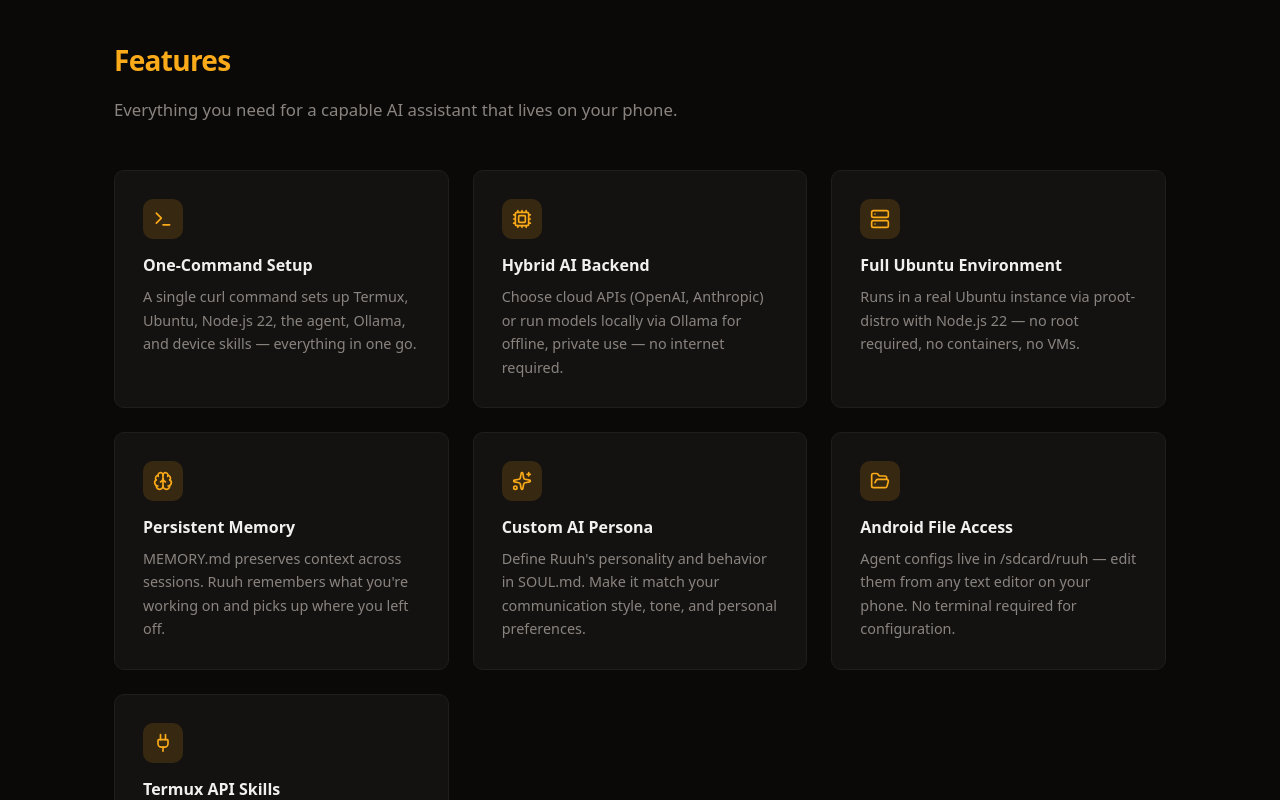
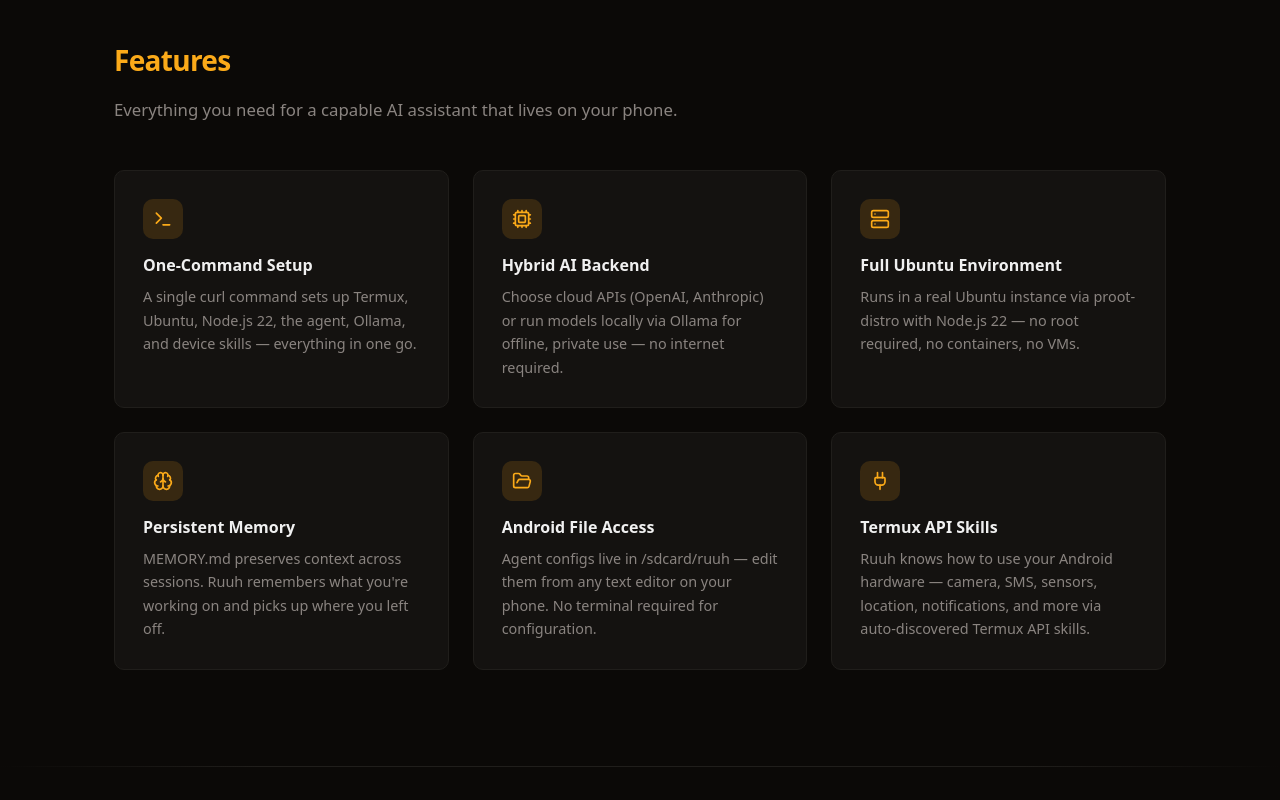
Before and after one commit to perminder-klair/ruuh, a Next.js app in the folder web/: page / in a window 1280 px wide. Shown: the part 2000-2800 px from the top of the page. Built offline with nearby package versions, Linux system fonts and the light colour scheme.

Commit message:
updated landing page

```diff
--- a/web/app/docs/page.tsx
+++ b/web/app/docs/page.tsx
@@ -78,7 +78,10 @@
       "Paste the one-liner below into Termux. It runs one command with three steps — the Termux + Ubuntu environment installs automatically, then Ollama and Termux API skills each prompt Y/n so you can skip them.",
     terminal: {
       lines: [
-        { prompt: true, text: "curl -fsSL https://raw.githubusercontent.com/perminder-klair/ruuh/main/scripts/setup.sh | bash" },
+        {
+          prompt: true,
+          text: "curl -fsSL https://raw.githubusercontent.com/perminder-klair/ruuh/main/scripts/setup.sh | bash",
+        },
         { prompt: false, text: "[1/3] Running ruuh-setup.sh..." },
         { prompt: false, text: "  Install Ollama + model? [Y/n] y" },
         { prompt: false, text: "[2/3] Running ollama-setup.sh..." },
@@ -201,8 +204,8 @@
           </AnimatedDiv>
           <AnimatedDiv delay={0.2}>
             <p className="max-w-[560px] text-lg leading-relaxed text-muted-foreground">
-              Everything you need to install and run Ruuh on your Android device.
-              The entire process takes about five minutes.
+              Everything you need to install and run Ruuh on your Android
+              device. The entire process takes about five minutes.
             </p>
           </AnimatedDiv>
         </div>
@@ -394,7 +397,9 @@
             </h2>
             <p className="mb-4 text-[1.05rem] text-muted-foreground">
               Teach Ruuh how to use your Android device features. Skills are
-              auto-discovered on startup — install once, use everywhere.
+              auto-discovered on startup — install once, use everywhere. If you
+              skipped skills during setup or want to reinstall them, run the
+              command below.
             </p>
             <p className="mb-6 text-[1.05rem] text-muted-foreground">
               Requires the{" "}
@@ -415,8 +420,8 @@
               >
                 Termux
               </a>{" "}
-              and Termux:API must be installed from F-Droid — mixing
-              Play Store and F-Droid versions causes signature mismatch errors.
+              and Termux:API must be installed from F-Droid — mixing Play Store
+              and F-Droid versions causes signature mismatch errors.
             </p>
           </AnimatedDiv>
           <AnimatedDiv delay={0.1}>
@@ -441,10 +446,10 @@
                     termux-device
                   </h3>
                   <p className="text-[0.9rem] leading-relaxed text-muted-foreground">
-                    Device hardware, sensors, and UI — battery status, brightness,
-                    torch, vibrate, volume, sensors, fingerprint, GPS location, WiFi,
-                    clipboard, notifications, dialogs, toasts, wake lock, wallpaper,
-                    and downloads.
+                    Device hardware, sensors, and UI — battery status,
+                    brightness, torch, vibrate, volume, sensors, fingerprint,
+                    GPS location, WiFi, clipboard, notifications, dialogs,
+                    toasts, wake lock, wallpaper, and downloads.
                   </p>
                 </div>
               </div>
@@ -459,9 +464,10 @@
                     termux-comms
                   </h3>
                   <p className="text-[0.9rem] leading-relaxed text-muted-foreground">
-                    Communication and media — SMS send &amp; receive, contacts, call log,
-                    camera photos, microphone recording, text-to-speech, media playback,
-                    file sharing, storage picker, and calendar access.
+                    Communication and media — SMS send &amp; receive, contacts,
+                    call log, camera photos, microphone recording,
+                    text-to-speech, media playback, file sharing, storage
+                    picker, and calendar access.
                   </p>
                 </div>
               </div>
@@ -477,8 +483,8 @@
                   </h3>
                   <p className="text-[0.9rem] leading-relaxed text-muted-foreground">
                     System integration and automation — job scheduling, infrared
-                    transmit, USB device access, NFC tag read/write, and hardware
-                    keystore crypto.
+                    transmit, USB device access, NFC tag read/write, and
+                    hardware keystore crypto.
                   </p>
                 </div>
               </div>
@@ -532,8 +538,8 @@
                     Already installed?
                   </h3>
                   <p className="mb-3 text-[0.92rem] leading-relaxed text-muted-foreground">
-                    If you chose &ldquo;Y&rdquo; when prompted during setup, Ollama is
-                    already installed with a model. Just run:
+                    If you chose &ldquo;Y&rdquo; when prompted during setup,
+                    Ollama is already installed with a model. Just run:
                   </p>
                   <div className="overflow-hidden rounded-lg border border-border bg-code-block shadow-terminal">
                     <div className="flex gap-2 border-b border-border px-4 py-2.5">
@@ -573,7 +579,9 @@
                       <div>
                         <span className="text-primary">~ $</span>{" "}
                         <span className="text-foreground break-all">
-                          curl -fsSL https://raw.githubusercontent.com/perminder-klair/ruuh/main/scripts/ollama-setup.sh | bash
+                          curl -fsSL
+                          https://raw.githubusercontent.com/perminder-klair/ruuh/main/scripts/ollama-setup.sh
+                          | bash
                         </span>
                       </div>
                     </div>
@@ -589,7 +597,9 @@
                     How it works
                   </h3>
                   <p className="text-[0.92rem] leading-relaxed text-muted-foreground">
-                    <code className="rounded bg-code-block px-1.5 py-0.5 text-[0.82rem]">ruuh --ollama</code>{" "}
+                    <code className="rounded bg-code-block px-1.5 py-0.5 text-[0.82rem]">
+                      ruuh --ollama
+                    </code>{" "}
                     starts the Ollama server, launches the agent with the local
                     model, and stops Ollama when you exit. No API keys needed.
                   </p>
@@ -634,16 +644,8 @@
                 cmd: "cd ~/agent && pi",
               },
               {
-                label: "Install Termux API skills",
-                cmd: SKILLS_CMD,
-              },
-              {
                 label: "Check battery (Termux API)",
                 cmd: "termux-battery-status",
-              },
-              {
-                label: "Re-run the setup script",
-                cmd: INSTALL_CMD,
               },
             ].map((item) => (
               <StaggerItem key={item.label}>
--- a/web/app/page.tsx
+++ b/web/app/page.tsx
@@ -2,7 +2,6 @@
   Terminal,
   Server,
   Brain,
-  Sparkles,
   FolderOpen,
   Plug,
   Cpu,
@@ -55,12 +54,6 @@
       "MEMORY.md preserves context across sessions. Ruuh remembers what you're working on and picks up where you left off.",
   },
   {
-    icon: Sparkles,
-    title: "Custom AI Persona",
-    description:
-      "Define Ruuh's personality and behavior in SOUL.md. Make it match your communication style, tone, and personal preferences.",
-  },
-  {
     icon: FolderOpen,
     title: "Android File Access",
     description:
@@ -71,41 +64,6 @@
     title: "Termux API Skills",
     description:
       "Ruuh knows how to use your Android hardware — camera, SMS, sensors, location, notifications, and more via auto-discovered Termux API skills.",
-  },
-];
-
-const installSteps = [
-  {
-    title: "Update Termux",
-    description: "Upgrades all Termux packages non-interactively",
-  },
-  {
-    title: "Install proot-distro & termux-api",
-    description: "Adds proot for Linux distros and API access",
-  },
-  {
-    title: "Setup Shared Storage",
-    description: "Creates ~/storage/shared/ruuh/ for config files",
-  },
-  {
-    title: "Create Agent Configs",
-    description: "Writes AGENTS.md, SOUL.md, and MEMORY.md",
-  },
-  {
-    title: "Install Ubuntu",
-    description: "Sets up Ubuntu via proot-distro",
-  },
-  {
-    title: "Install Node.js 22",
-    description: "Adds Node.js via NodeSource inside Ubuntu",
-  },
-  {
-    title: "Install pi-coding-agent",
-    description: "Installs @mariozechner/pi-coding-agent globally",
-  },
-  {
-    title: "Create Launcher & Symlinks",
-    description: "Adds ruuh command and Termux API symlinks",
   },
 ];
 
@@ -518,39 +476,6 @@
         </div>
       </section>
 
-      {/* What Gets Installed */}
-      <section className="border-t-soft py-24">
-        <div className="mx-auto max-w-[1100px] px-6">
-          <AnimatedDiv>
-            <h2 className="mb-4 text-[1.75rem] font-bold tracking-tight">
-              What Gets <span className="text-primary">Installed</span>
-            </h2>
-            <p className="mb-12 max-w-[600px] text-[1.05rem] text-muted-foreground">
-              Here&apos;s exactly what the setup script does — no surprises.
-            </p>
-          </AnimatedDiv>
-          <StaggerContainer className="grid grid-cols-1 gap-4 md:grid-cols-2">
-            {installSteps.map((step, i) => (
-              <StaggerItem key={i}>
-                <div className="flex items-start gap-3.5 rounded-lg border border-border bg-card px-5 py-[18px]">
-                  <span className="mt-0.5 flex h-7 w-7 flex-shrink-0 items-center justify-center rounded-md bg-primary/15 font-mono text-xs font-bold text-primary">
-                    {i + 1}
-                  </span>
-                  <div>
-                    <h4 className="mb-0.5 text-[0.95rem] font-semibold">
-                      {step.title}
-                    </h4>
-                    <p className="text-[0.85rem] text-muted-foreground">
-                      {step.description}
-                    </p>
-                  </div>
-                </div>
-              </StaggerItem>
-            ))}
-          </StaggerContainer>
-        </div>
-      </section>
-
       {/* Footer */}
       <AnimatedDiv>
         <footer className="border-t-soft py-10 text-center text-[0.9rem] text-muted-foreground">
```
